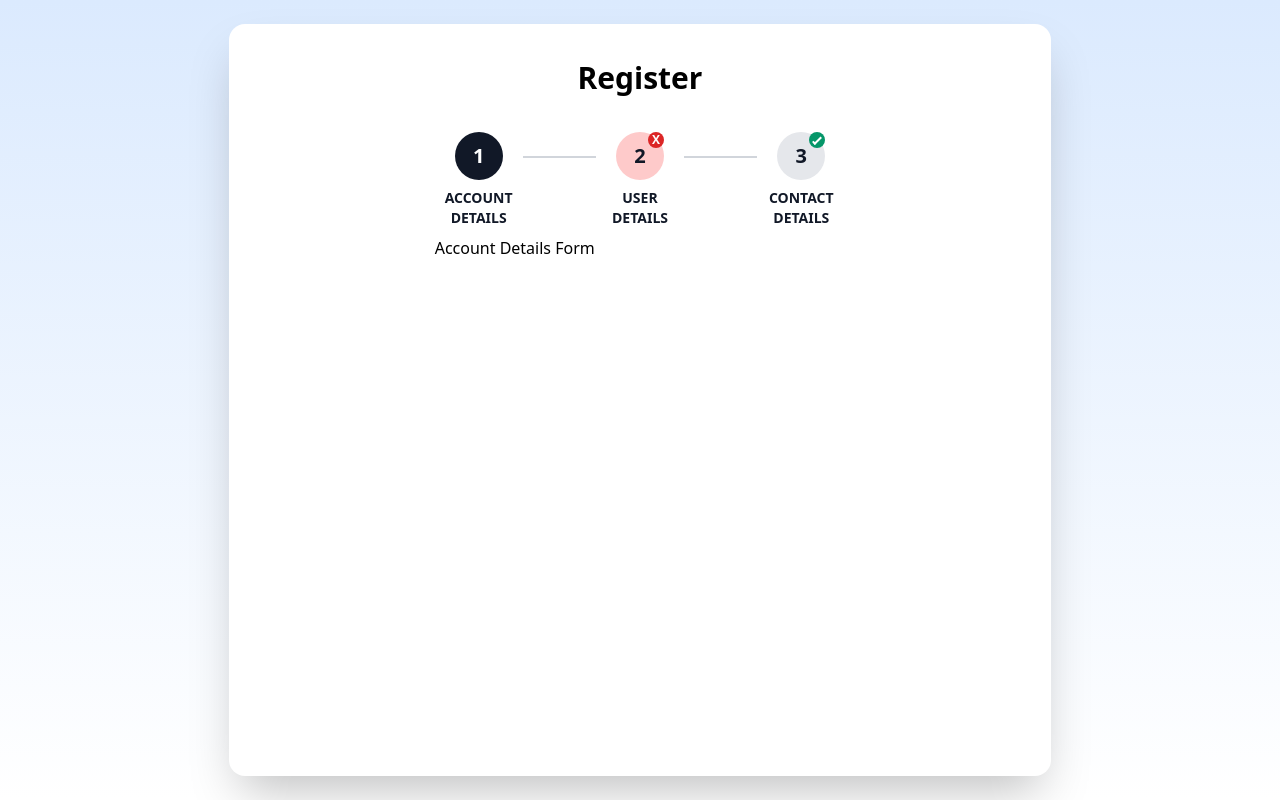
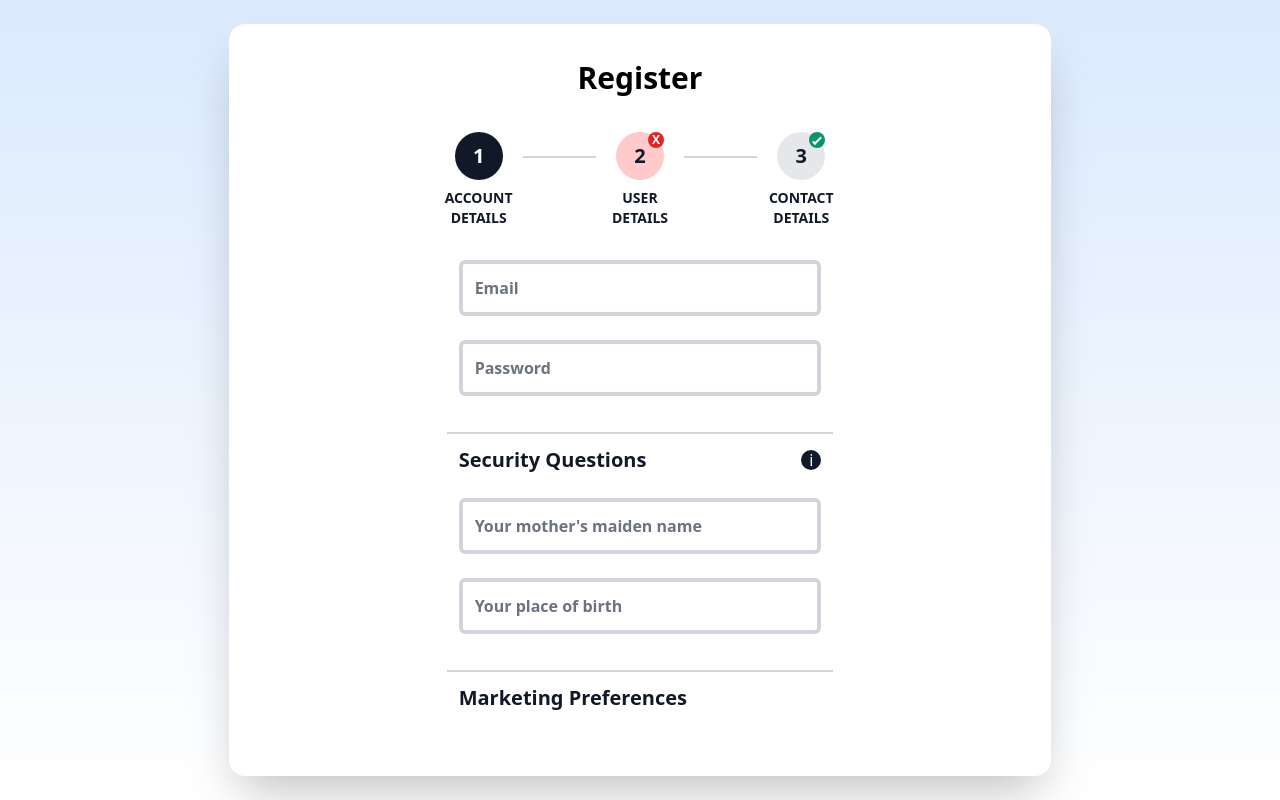
Before and after one commit to st-rkalinov/registerform-nextjs, a Next.js app: page / in a window 1280 px wide. Built offline with nearby package versions, Linux system fonts and the light colour scheme.

Commit message:
add some styling for the input component and others

```diff
--- a/src/components/Input/Input.tsx
+++ b/src/components/Input/Input.tsx
@@ -35,7 +35,7 @@
     const { errors, checkForErrors } = useValidation(rules);
 
     return (
-        <div data-testid="input-container">
+        <div data-testid="input-container" className="p-3">
             { label ? <label htmlFor={id}>{label}</label> : null }
             <input
                 type={type}
@@ -54,6 +54,7 @@
                         checkForErrors(e.target.value);
                     }
                 }}
+                className="w-full rounded-md border-solid border-4 border-gray-300 focus:border-gray-500 hover:border-gray-400 outline-none p-3 placeholder-gray-500 font-bold"
             />
             { errors.map((err) => (<span key={err.toString()}>{ err }</span>)) }
         </div>
--- a/src/components/Register/AccountDetails/AccountDetails.tsx
+++ b/src/components/Register/AccountDetails/AccountDetails.tsx
@@ -1,11 +1,65 @@
 import React from "react";
+import Input, { InputType } from "@src/components/Input/Input";
+import {
+    atLeastOneLetterRegex,
+    atLeastOneNumberRegex,
+    emailRegex,
+    noSpecialCharacterRegex,
+    onlyLettersRegex,
+    Rule
+} from "@src/features/Input/Rule";
 
-const AccountDetails = () => {
-    return (
-        <div>
-            <p>Account Details Form</p>
+const AccountDetails = () => (
+    <section className="p-3 flex-col justify-center">
+        <Input
+            type={InputType.email}
+            id="email"
+            placeholder="Email"
+            value=""
+            name="email"
+            rules={[Rule.required(), Rule.regexExp(emailRegex, "Invalid Email address"), Rule.maxLen(50)]}
+        />
+        <Input
+            type={InputType.password}
+            id="password"
+            placeholder="Password"
+            value=""
+            name="password"
+            rules={[
+                Rule.required(),
+                Rule.minLen(8),
+                Rule.maxLen(12),
+                Rule.regexExp(noSpecialCharacterRegex, "Field cannot include special characters"),
+                Rule.regexExp(atLeastOneLetterRegex, "At least one character"),
+                Rule.regexExp(atLeastOneNumberRegex, "At least one number"),
+            ]}
+        />
+        <div className="w-full border-t-2 border-gray-300 self-baseline mt-6" />
+        <div className="flex justify-between items-center p-3">
+            <h4 className="font-bold text-gray-900 text-xl">Security Questions</h4>
+            <span className="rounded-full text-white bg-gray-900 w-5 h-5 flex justify-center items-center">i</span>
         </div>
-    );
-};
+        <Input
+            type={InputType.text}
+            id="motherName"
+            placeholder="Your mother's maiden name"
+            value=""
+            name="motherName"
+            rules={[Rule.required(), Rule.minLen(2), Rule.maxLen(30), Rule.regexExp(onlyLettersRegex, "Only letters")]}
+        />
+        <Input
+            type={InputType.text}
+            id="placeOfBirth"
+            placeholder="Your place of birth"
+            value=""
+            name="placeOfBirth"
+            rules={[Rule.required(), Rule.minLen(2), Rule.maxLen(30), Rule.regexExp(onlyLettersRegex, "Only letters")]}
+        />
+        <div className="w-full border-t-2 border-gray-300 self-baseline mt-6" />
+        <div className="flex justify-between items-center p-3">
+            <h4 className="font-bold text-gray-900 text-xl">Marketing Preferences</h4>
+        </div>
+    </section>
+);
 
 export default AccountDetails;
--- a/src/components/Stepper/Stepper.tsx
+++ b/src/components/Stepper/Stepper.tsx
@@ -6,7 +6,7 @@
 
 const Stepper: React.FC<IProps> = ({ steps }) => (
 
-    <div className="flex justify-center items-center">
+    <div className="flex justify-between items-center">
         {steps.map((component, index) => (
             <React.Fragment key={index}>
                 {component}
--- a/src/features/Input/Rule.ts
+++ b/src/features/Input/Rule.ts
@@ -1,11 +1,14 @@
 import { IInputRule, InputRule, IValidatable } from "@src/interfaces/InputRuleInteface";
 
+//TODO: add tests for the Regexes
 export const noSpecialCharacterRegex = /^[0-9a-zA-Z]*$/;
 export const noSpecialCharacterPlusSpaceRegex = /^[0-9a-zA-Z\s]*$/;
 export const onlyLettersRegex = /^[a-zA-Z]*$/;
 export const firstNameLastNameRegex = /^[a-zA-Z\s'-]*$/;
 export const moreThanTwoSpacesDashesApostrophes = /([\s\-'])\1{2,}/;
 export const emailRegex = /^[a-zA-Z0-9.!#$%&’*+/=?^_`{|}~-]+@[a-zA-Z0-9-]+(?:\.[a-zA-Z0-9-]+)*$/;
+export const atLeastOneNumberRegex = /.*[0-9].*/;
+export const atLeastOneLetterRegex = /[A-Za-z]+/;
 
 const basicProps = (
     name: InputRule,
--- a/src/pages/register/index.tsx
+++ b/src/pages/register/index.tsx
@@ -48,7 +48,7 @@
             <div className="flex justify-around items-center p-9">
                 <h1 className="font-extrabold text-3xl">Register</h1>
             </div>
-            <div className="flex-col w-1/2 justify-center mx-auto">
+            <div className="flex-col w-full sm:w-1/2 2xl:w-1/3 justify-center mx-auto">
                 <Stepper steps={stepComponents} />
                 {registerContent()}
             </div>
```
